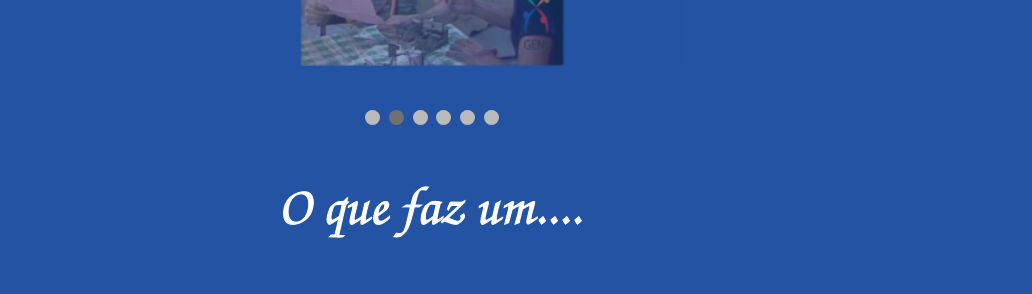
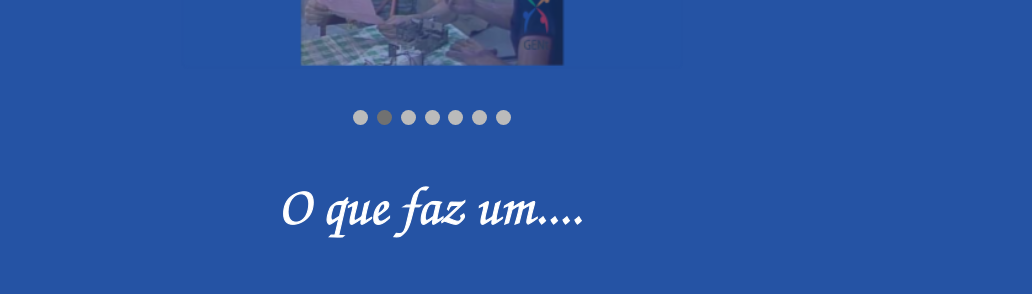
Before and after one commit to GENt-esalq/gent.github.io, a Jekyll site: the page built from index.html, in a window 1280 px wide and 900 px high, scrolled down 2466 px. Shown: the part 150-444 px from the top of the window, without its empty margins (208-1240 px from the left). Built offline with Jekyll 4.4.1, drawn with Linux system fonts in a browser that asks for light colours.

Commit message:
adding meme

```diff
--- a/_includes/slideshow.html
+++ b/_includes/slideshow.html
@@ -82,11 +82,15 @@
   <img src="img/meme6.png" style="width:50%">
 </div>
 
+<div class="mySlides fade">
+  <img src="img/meme7.png" style="width:50%">
+</div>
 
 </div>
 <br>
 
 <div style="text-align:center">
+  <span class="dot"></span>
   <span class="dot"></span>
   <span class="dot"></span>
   <span class="dot"></span>
```
Also changed, not shown: 7 other files.
